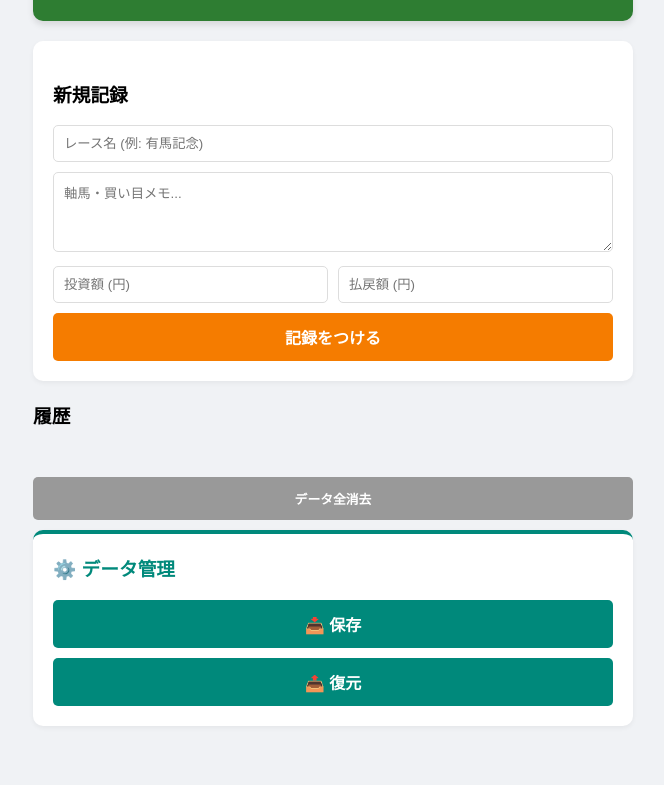
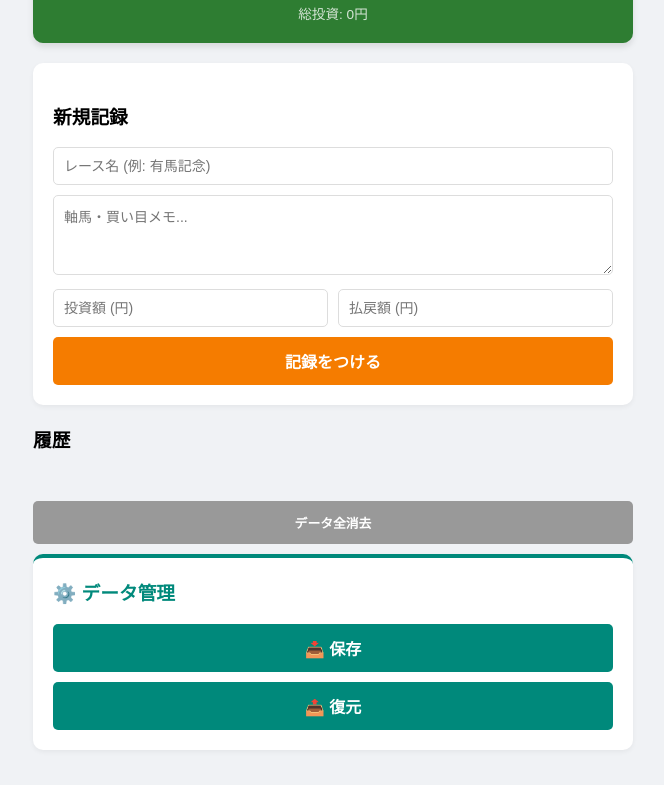
Before and after one commit to ocra855/kba, a plain HTML site: page index.html in a window 1280 px wide. Shown: the part 213-998 px from the top of the page, without its empty margins (307-971 px from the left). Before the commit the page ends 974 px from the top, so only its background shows below. Drawn offline with Linux system fonts and the light colour scheme.

Commit message:
Update style.css

```diff
--- a/style.css
+++ b/style.css
@@ -33,6 +33,14 @@ body {
     justify-content: space-around;
 }
 
+.sub-stats {
+    margin-top: 15px; /* 上との間隔 */
+    font-size: 0.85rem; /* 文字を小さく */
+    opacity: 0.8; /* 少し透明にして控えめに */
+    border-top: 1px dashed rgba(255, 255, 255, 0.3); /* 薄い区切り線 */
+    padding-top: 10px;
+}
+
 .stat-item {
     display: flex;
     flex-direction: column;
@@ -58,6 +66,7 @@ input {
     border: 1px solid #ddd;
     border-radius: 5px;
     box-sizing: border-box;
+    font-size: 14px;
 }
 
 /* テキストエリア（複数行入力）のデザイン */
@@ -71,6 +80,7 @@ textarea {
     font-family: inherit; /* フォントを統一 */
     resize: vertical; /* 縦方向だけサイズ変更可能にする */
     min-height: 80px; /* 最小の高さ */
+    font-size: 14px;
 }
 
 .money-inputs {
```
